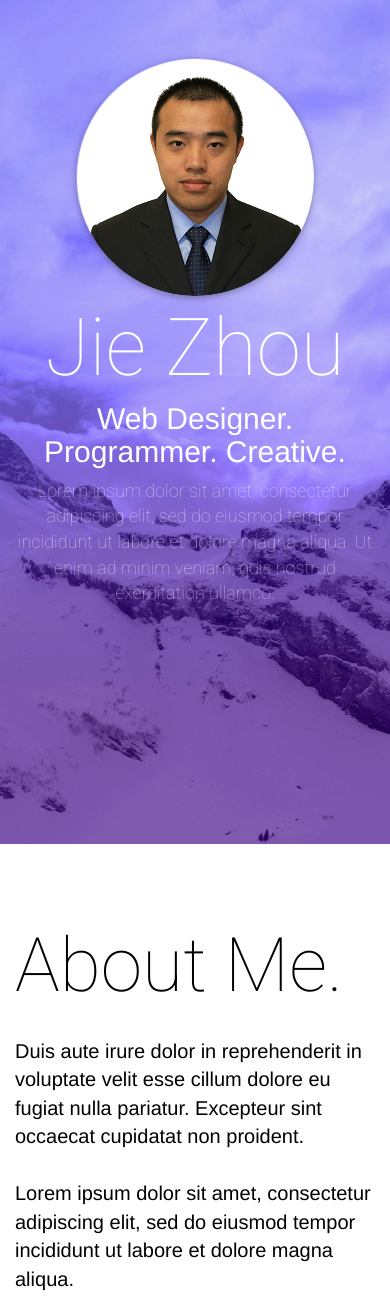
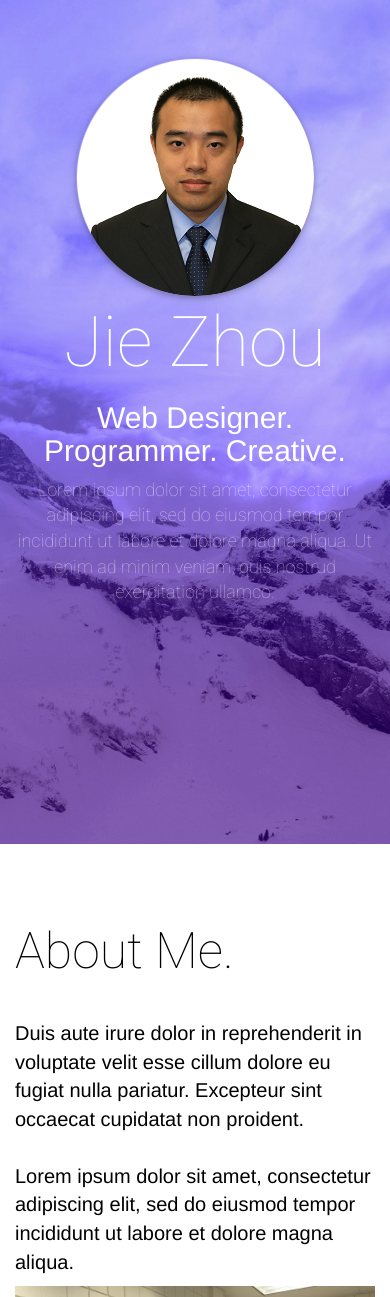
Before and after one commit to rogerjiezhou/a100-workflow, a plain HTML site: page index.html in a window 390 px wide. Shown: the top 1297 px of the page. Drawn offline with Linux system fonts and the light colour scheme.

Commit message:
change font size

```diff
--- a/css/index.css
+++ b/css/index.css
@@ -30,6 +30,14 @@ header {
   color: #fff;
   margin : 8px;
   font-weight: lighter;
+}
+
+@media (max-width: 768px) {
+  .name {
+    font-size: 70px;
+    font-weight: 100;
+    margin-bottom: 20px;
+  }
 }
 
 .des {
@@ -68,6 +76,15 @@ header {
 	padding-top : 10px;
 	padding-bottom : 20px;
 }
+
+@media (max-width: 768px) {
+  .title {
+    font-size: 50px;
+    font-weight: 100;
+    margin-bottom: 20px;
+  }
+}
+
 
 .subtitle {
 	font-size : 22px;
@@ -202,7 +219,7 @@ img.img-article {
 }
 
 .timeline-content {
-  margin-left : 143px;
+  margin-left : 135px;
   position : relative;
   background : #222930;
   border-radius : 5px;
```
